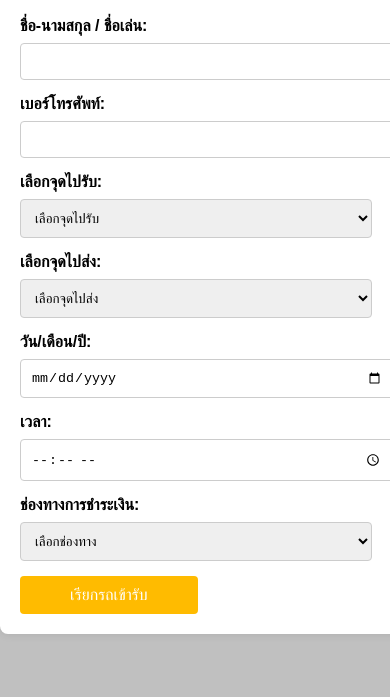
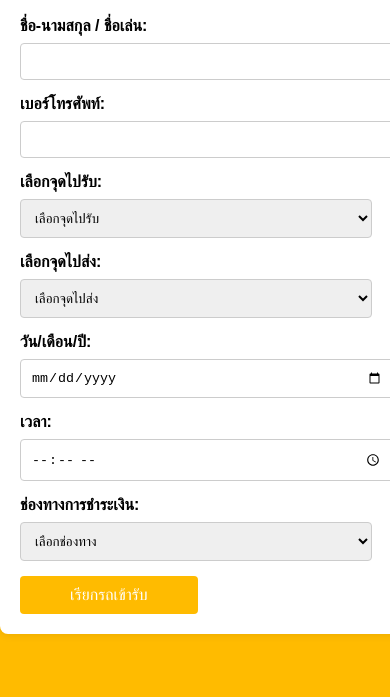
Before and after one commit to Golfchanne/Shuttleservice, a plain HTML site: page index.html in a window 390 px wide. Shown: the part 147-844 px from the top of the page. Drawn offline with Linux system fonts and the light colour scheme.

Commit message:
Update styles.css
Signed-off-by: Golfchanne <126963899+Golfchanne@users.noreply.github.com>

```diff
--- a/styles.css
+++ b/styles.css
@@ -20,7 +20,7 @@ body {
 /* สไตล์สำหรับหน้าจอขนาดกลาง (เช่น Tablet) */
 @media (min-width: 768px) and (max-width: 1199px) {
   body {
-    background-color: #e0e0e0;
+    background-color: #ffbb00;
   }
 
   .container {
@@ -32,7 +32,7 @@ body {
 /* สไตล์สำหรับหน้าจอขนาดเล็ก (เช่น Smartphone) */
 @media (max-width: 767px) {
   body {
-    background-color: #d0d0d0;
+    background-color: #ffbb00;
   }
 
   .container {
@@ -41,19 +41,10 @@ body {
   }
 }
 
-/* สไตล์สำหรับหน้าจอขนาดเล็กมาก (เช่นมือถือรุ่นเล็ก) */
-@media (max-width: 480px) {
-  body {
-    background-color: #c0c0c0;
-  }
+
 
   .container {
-    padding: 10px;
-  }
-}
-
-  .container {
-    max-width: 600px;
+    max-width: 1920px;
     margin: 20px auto;
     background: #fff;
     padding: 20px;
```
